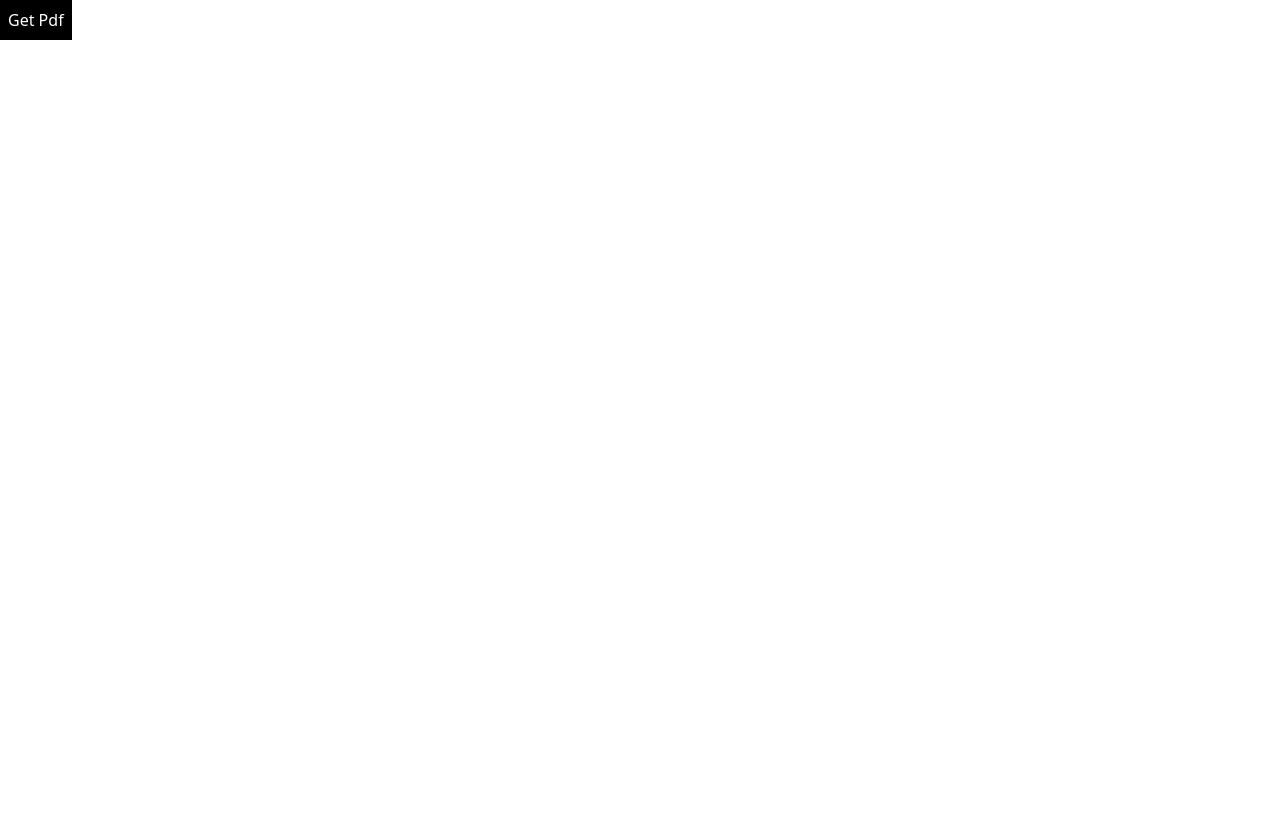
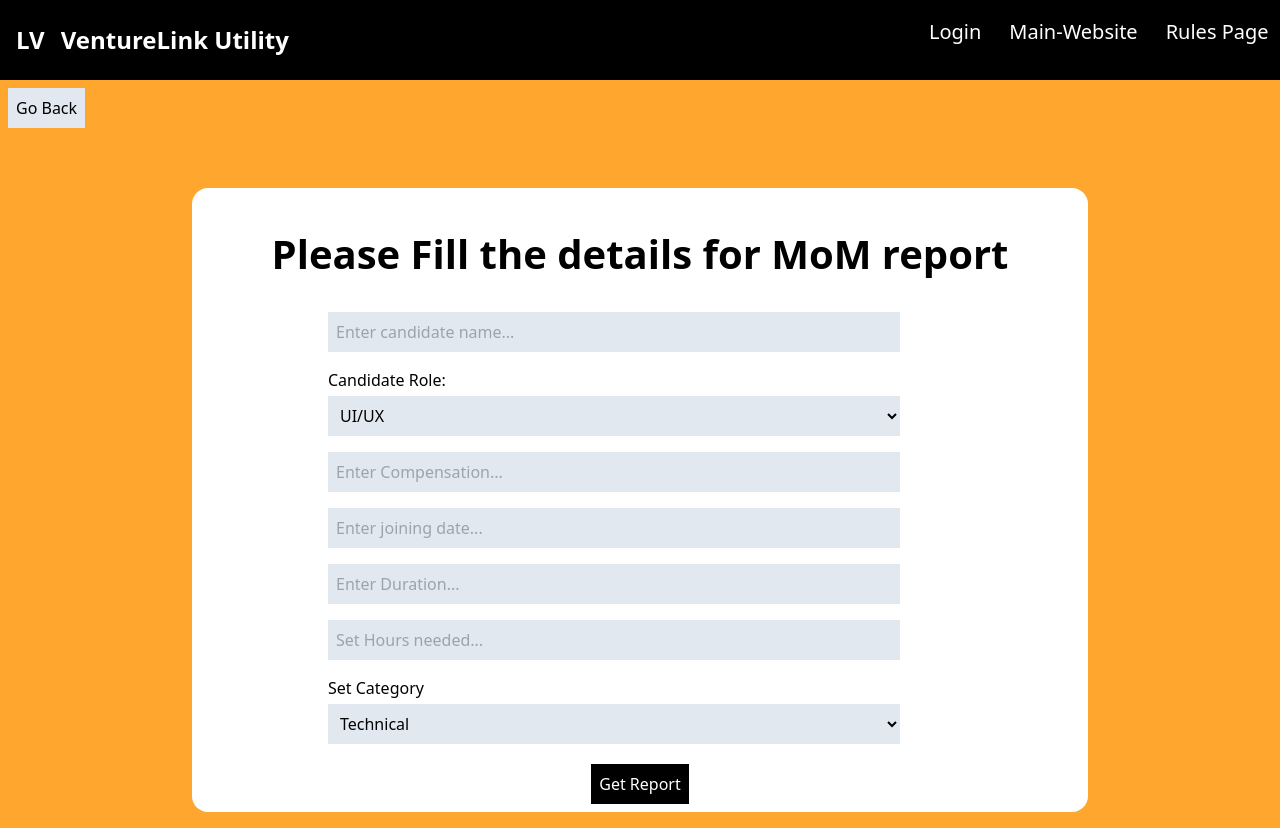
Before and after one commit to AritraChakraborty2003/PdfConverterReact, a React (Create React App) app: page /HireForm in a window 1280 px wide. Before the commit the page ends 800 px from the top, so only its background shows below. Built offline with nearby package versions, Linux system fonts and the light colour scheme.

Commit message:
update: update in HiringDoc component

```diff
--- a/src/components/Hiringdoc.jsx
+++ b/src/components/Hiringdoc.jsx
@@ -1,8 +1,20 @@
-import jsPDF from "jspdf";
-import moment from "moment";
+/* eslint-disable no-undef */
+import moment, { duration } from "moment";
+import { jsPDF } from "jspdf";
+import Header from "./Header";
+import { useState } from "react";
+import { Link } from "react-router-dom";
 const HiringDoc = () => {
+  const [uname, setuname] = useState("");
+  const [joiningdate, setJoiningDate] = useState("");
+  const [compensation, setCompensation] = useState("");
+  const [duration1, setDuration] = useState("");
+  const [hours, setHours] = useState("");
+
   const getPDF = (e) => {
     e.preventDefault();
+    const role = document.getElementById("role").value;
+    const category = document.getElementById("category").value;
     const doc = jsPDF();
     doc.setFont("serif", "bold");
     doc.setFontSize(35);
@@ -12,56 +24,100 @@ const HiringDoc = () => {
     doc.setLineWidth(1);
 
     doc.line(20, 22, 190, 22);
-    doc.text(`Dear uname,`, 20, 29);
+    doc.text(`Dear ${uname},`, 20, 29);
 
     doc.setFont("serif", "normal");
     doc.setFontSize(12);
     doc.text(
-      `We the Venture Linked Team is delighted to extend you the offer of Web Development intern in our firm, `,
+      `We the Venture Linked Team is delighted to extend you the offer of ${role} intern in our firm, `,
       20,
       37
     );
     doc.text(
-      `we are sure that you will definitely perform very well in our web Development team and help our `,
+      `we are sure that you will definitely perform very well in our ${role} team and help our `,
       20,
       44
     );
+    if (role === "UI/UX") {
+      doc.text(
+        `startup grow.Your skills are really very impressive and the portfolio you developed is really very`,
+        20,
+        51
+      );
+      doc.text(
+        `competetive.The creative skills you have shown during the interview proccess also make`,
+        20,
+        58
+      );
+    }
+    if (role === "Web Development" || role === "Android Development") {
       doc.text(
         `startup grow.Your skills are really very impressive and the projects you developed is really very`,
         20,
         51
       );
       doc.text(
-      `very competetive.The problem solving skills you have shown during the interview proccess also make`,
+        `competetive.The problem solving skills you have shown during the interview proccess also make`,
         20,
         58
       );
+    }
+    if (role === "Marketing") {
+      doc.text(
+        `startup grow.Your skills are really very impressive and the experience you gained is really very`,
+        20,
+        51
+      );
+      doc.text(
+        `competetive.The problem solving skills you have shown during the interview proccess also make`,
+        20,
+        58
+      );
+    }
+
     doc.text(
       `you the best candidate for this role.The offer details of the internship is as provided below:-`,
       20,
       64
     );
-    doc.text(`1. Position: Web Developer Intern`, 20, 71);
+    doc.text(`1. Position: ${role} Intern`, 20, 71);
     doc.text(`2. mode: Online`, 20, 81);
-    doc.text(`3. Compensation: unpaid`, 20, 91);
-    doc.text(`4. Reporting To: Aritra Chakraborty ( Technical Head )`, 20, 101);
-    doc.text(`5. Joining Date: 25th June 2024`, 20, 111);
+    doc.text(`3. Compensation: ${compensation}`, 20, 91);
+    if (category === "Technical") {
+      doc.text(
+        `4. Reporting To: Aritra Chakraborty ( Technical Head )`,
+        20,
+        101
+      );
+    } else {
+      doc.text(
+        `4. Reporting To: Abhishek Kr. Pandey ( Management Head )`,
+        20,
+        101
+      );
+    }
+    doc.text(`5. Joining Date: ${joiningdate}`, 20, 111);
     doc.text(`6. Timing : Flexible`, 20, 121);
-    doc.text(`7. Hours Neeed : 18 hours/week(5 days Week)`, 20, 131);
-    doc.text(`8. Duration : 6 months`, 20, 141);
+    doc.text(`7. Hours Neeed : ${hours} hours/week(5 days week)`, 20, 131);
+    doc.text(`8. Duration : ${duration1} months`, 20, 141);
     doc.setFont("serif", "normal");
     doc.text(
-      `The main roles & responsibilites for the web development intern role are:-`,
+      `The main roles & responsibilites for the ${role} intern role are:-`,
       20,
       151
     );
+    if (role === "Web Development") {
       doc.setFont("serif", "normal");
       doc.text(
         `1. Managing day to day web development updates as per needs of the project or feature`,
         20,
         161
       );
-    doc.text(`2. Communicating with team as per project requirements`, 20, 171);
+      doc.text(
+        `2. Communicating with the team as per project requirements`,
+        20,
+        171
+      );
       doc.text(
         `3. Developing robust APIs and integrating its data in the frontend as per the need`,
         20,
@@ -72,9 +128,73 @@ const HiringDoc = () => {
         20,
         191
       );
+    }
+
+    if (role === "Android Development") {
+      doc.setFont("serif", "normal");
+      doc.text(
+        `1. Managing day to day android development updates as per needs of the project or feature`,
+        20,
+        161
+      );
+      doc.text(
+        `2. Communicating with the team as per project requirements`,
+        20,
+        171
+      );
+      doc.text(
+        `3. Integrating APIs with android application using its Libraries and display data in recyclerView`,
+        20,
+        181
+      );
+      doc.text(
+        `4. Working primarily on java and creating robust looking UI of VentureLink app using XML`,
+        20,
+        191
+      );
+    }
+
+    if (role === "UI/UX") {
+      doc.setFont("serif", "normal");
+      doc.text(`1. Managing day to day UI/UX updates as per needs.`, 20, 161);
+      doc.text(
+        `2. Communicating with team as per project requirements`,
+        20,
+        171
+      );
+      doc.text(
+        `3. Developing creative and attractive posts,banners,UI components as per need`,
+        20,
+        181
+      );
+      doc.text(
+        `4. Working primarily on canva for building the creative UI components and help to fix UX issues`,
+        20,
+        191
+      );
+    }
+    if (role === "Marketing") {
+      doc.setFont("serif", "normal");
+      doc.text(
+        `1. Managing day to day digital marketing and social media needs of the firm`,
+        20,
+        161
+      );
+      doc.text(`2. Communicating with team as per requirements`, 20, 171);
+      doc.text(
+        `3. Running and managing ads on social media platform for gaining users in the application`,
+        20,
+        181
+      );
+      doc.text(
+        `4. Regularly posting on social media platform making discussion with UI/UX team with suitable and catchy content`,
+        20,
+        191
+      );
+    }
 
     doc.text(
-      `This internship will not only help you to boost your skills but also have a multiple benefits which are:`,
+      `This internship will not only help you to boost your skills but also have multiple benefits which are:`,
       20,
       201
     );
@@ -88,9 +208,15 @@ const HiringDoc = () => {
     );
     doc.setFont("serif", "normal");
     doc.setFontSize(12);
+    if (category === "Technical") {
       doc.text(`Aritra Chakraborty`, 20, 282);
       doc.setFontSize(10);
       doc.text(`( Technical Head )`, 20, 287);
+    } else {
+      doc.text(`Abhishek Kr. Pandey`, 20, 282);
+      doc.setFontSize(10);
+      doc.text(`( Management Head )`, 20, 287);
+    }
     doc.setFont("serif", "normal");
     doc.setFontSize(9.5);
     doc.text("Date: " + moment().format("Do MMM YYYY"), 20, 291);
@@ -98,9 +224,115 @@ const HiringDoc = () => {
     doc.save("unameHiringLetter.pdf");
   };
   return (
-    <button onClick={getPDF} className="bg-black p-2 text-white">
-      Get Pdf
+    <>
+      <Header />
+      <div className="bg-[#FFA62F] ">
+        <button className="bg-slate-200 mt-2 ml-2 p-2">
+          <Link to="/Index">Go Back</Link>
         </button>
+        <div className="main pb-4 pt-5   w-[100vw] bg-[#FFA62F] flex justify-center items-center">
+          <div className="mt-10 lg:mt-10 formArea bg-white w-[97vw] lg:w-[70vw]  p-2  lg:pt-7 flex flex-col justify-center items-center flex-wrap rounded-2xl">
+            <div className="header">
+              <p className="text-[5vmin] font-bold  mt-2">
+                Please Fill the details for MoM report
+              </p>
+            </div>
+            <form>
+              <div className="mt-10 lg:mt-5 formArea bg-white w-[95vw] lg:w-[50vw]  lg:p-2   flex  justify-center items-center flex-wrap">
+                <div className="left pb-1 w-[97vw]  lg:w-[50vw] ">
+                  <ul className="flex gap-y-4 flex-col">
+                    <li>
+                      <input
+                        type="text"
+                        className="w-11/12 bg-slate-200 p-2"
+                        placeholder="Enter candidate name..."
+                        onChange={(e) => setuname(e.target.value)}
+                      ></input>
+                    </li>
+                    <li>
+                      Candidate Role:
+                      <select
+                        class="role"
+                        id="role"
+                        className="w-11/12 bg-slate-200 p-2 mt-1"
+                      >
+                        <option value="UI/UX">UI/UX</option>
+                        <option value="Web Development">Web Development</option>
+                        <option value="Android Development">
+                          Android Development
+                        </option>
+                        <option value="Marketing">Marketing</option>
+                      </select>{" "}
+                    </li>
+
+                    <li>
+                      <input
+                        type="text"
+                        className="w-11/12 bg-slate-200 p-2"
+                        placeholder="Enter Compensation..."
+                        onChange={(e) => {
+                          setCompensation(e.target.value);
+                        }}
+                      ></input>
+                    </li>
+                    <li>
+                      {" "}
+                      <input
+                        type="text"
+                        className="w-11/12 bg-slate-200 p-2"
+                        placeholder="Enter joining date..."
+                        onChange={(e) => {
+                          setJoiningDate(e.target.value);
+                        }}
+                      ></input>
+                    </li>
+                    <li>
+                      {" "}
+                      <input
+                        type="text"
+                        className="w-11/12 bg-slate-200 p-2"
+                        placeholder="Enter Duration..."
+                        onChange={(e) => {
+                          setDuration(e.target.value);
+                        }}
+                      ></input>
+                    </li>
+                    <li>
+                      {" "}
+                      <input
+                        type="text"
+                        className="w-11/12 bg-slate-200 p-2"
+                        placeholder="Set Hours needed..."
+                        onChange={(e) => {
+                          setHours(e.target.value);
+                        }}
+                      ></input>
+                    </li>
+                    <li>
+                      Set Category{" "}
+                      <select
+                        class="category"
+                        id="category"
+                        className="w-11/12 bg-slate-200 p-2 mt-1"
+                      >
+                        <option value="Technical Head">Technical</option>
+                        <option value="Management Head">Management</option>
+                      </select>{" "}
+                    </li>
+                  </ul>
+                </div>
+              </div>
+
+              <div className="flex justify-center items-center mt-2">
+                <button className="bg-black text-white p-2" onClick={getPDF}>
+                  Get Report
+                </button>
+              </div>
+            </form>
+          </div>
+        </div>
+      </div>
+    </>
   );
 };
 export default HiringDoc;
```
Lines whose indentation alone changed are shown as unchanged.
